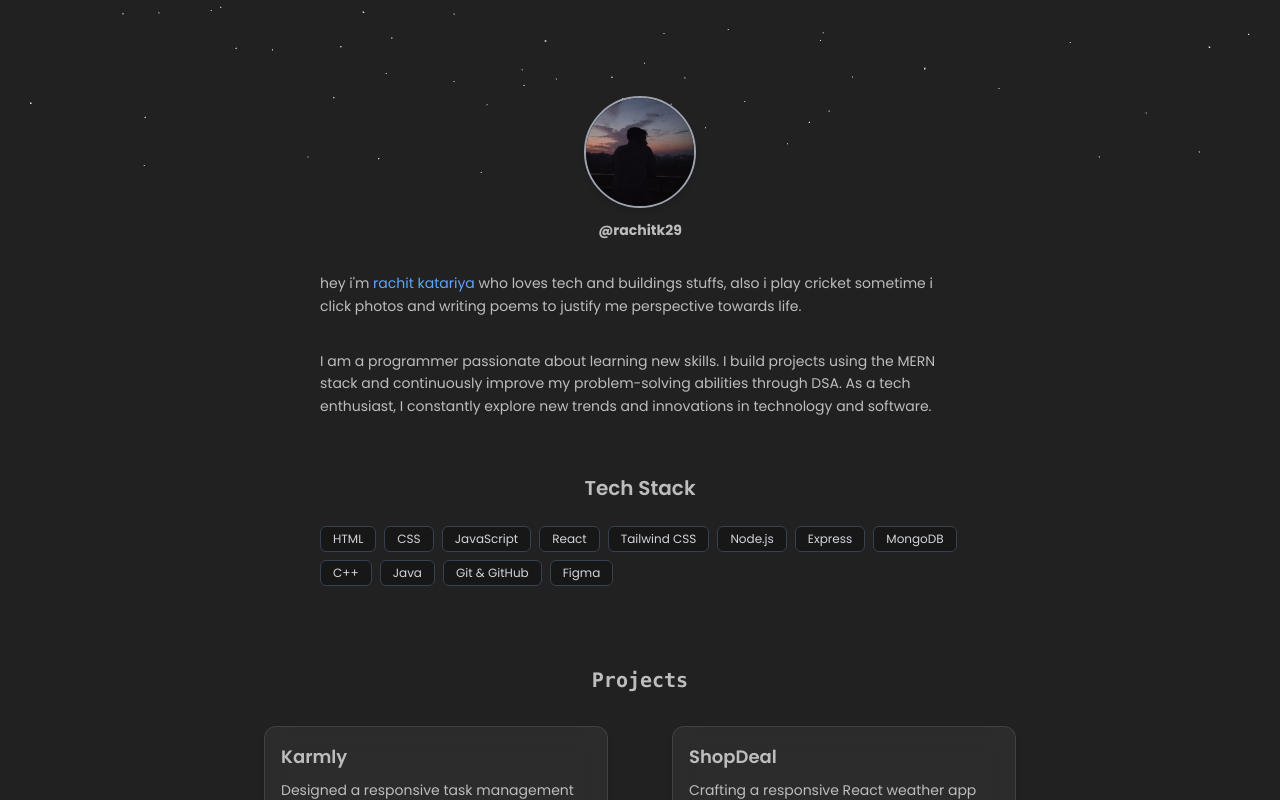
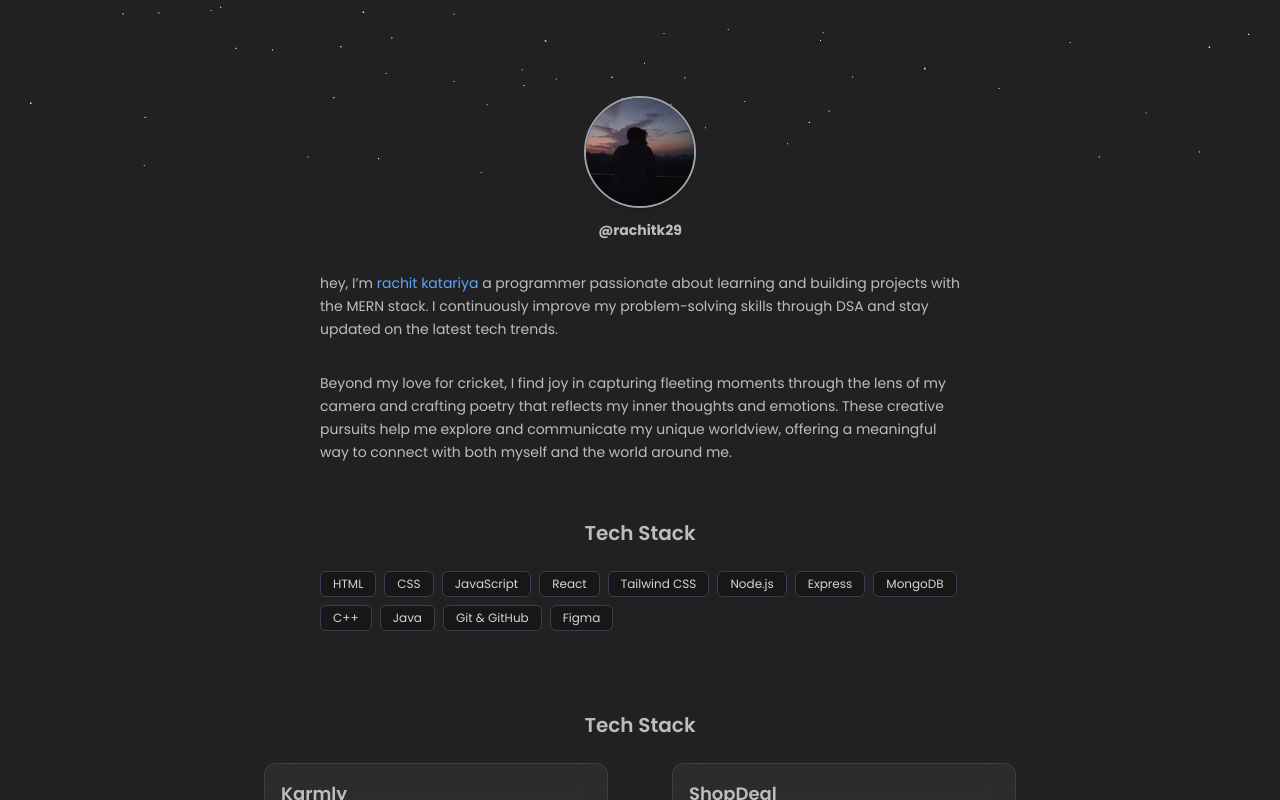
Before and after one commit to rachitk29/portfolio, a React (Vite) app: page / in a window 1280 px wide. Shown: the top 800 px of the page. Built offline with nearby package versions, Linux system fonts and the light colour scheme.

Commit message:
updating the portfolio with new design

```diff
--- a/src/components/Footer.jsx
+++ b/src/components/Footer.jsx
@@ -1,8 +1,9 @@
 import { FaGithub, FaLinkedin, FaTwitter, FaEnvelope } from 'react-icons/fa';
+import { SiLeetcode } from "react-icons/si";
 
 const Footer = () => {
   return (
-    <footer className="bg-black text-[#bdbdbd] text-center font-sans py-8">
+    <footer className="bg-black text-[#bdbdbd] text-center font-sans py-6 mb-8">
       <h2 className="text-xl font-semibold mb-4 text-center">Connect with me</h2>
 
 
@@ -28,6 +29,16 @@ const Footer = () => {
           <FaLinkedin />
         </a>
 
+          <a
+          href="https://leetcode.com/rachitk29"
+          target="_blank"
+          rel="noopener noreferrer"
+          aria-label="GitHub"
+          className="text-[#bdbdbd] hover:text-red-400 transition-colors relative z-10"
+        >
+          <SiLeetcode />
+        </a>
+
         <a
           href="https://x.com/rachitk29"
           target="_blank"
@@ -41,7 +52,7 @@ const Footer = () => {
         <a
           href="mailto:rachitkatariya1@gmail.com"
           aria-label="Email"
-          className="text-[#bdbdbd] hover:text-green-400 transition-colors relative z-10"
+          className="text-[#bdbdbd] hover:text-red-400 transition-colors relative z-10"
           rel="noopener noreferrer"
         >
           <FaEnvelope />
--- a/src/components/Hero.jsx
+++ b/src/components/Hero.jsx
@@ -37,12 +37,12 @@ const Hero = () => {
       <div className="flex flex-col items-start max-w-2xl px-4 text-left">
         {/* About Text */}
         <p className="text-sm leading-relaxed text-white mt-2 mb-6 cursor-pointer relative z-10">
-          hey i'm
+          hey, I’m
           <span className="text-blue-400 font-medium"> rachit katariya </span>
-          who loves tech and buildings stuffs, also i play cricket sometime i click photos and writing poems to justify me perspective towards life.
+          a programmer passionate about learning and building projects with the MERN stack. I continuously improve my problem-solving skills through DSA and stay updated on the latest tech trends.
         </p>
         <p className="text-sm leading-relaxed text-white mt-2 mb-6 cursor-pointer relative z-10">
-          I am a programmer passionate about learning new skills. I build projects using the MERN stack and continuously improve my problem-solving abilities through DSA. As a tech enthusiast, I constantly explore new trends and innovations in technology and software.
+          Beyond my love for cricket, I find joy in capturing fleeting moments through the lens of my camera and crafting poetry that reflects my inner thoughts and emotions. These creative pursuits help me explore and communicate my unique worldview, offering a meaningful way to connect with both myself and the world around me.
         </p>
 
         {/* Tech Stack */}
--- a/src/components/Projects.jsx
+++ b/src/components/Projects.jsx
@@ -26,7 +26,10 @@ const projects = [
 
 const Projects = () => (
   <>
-          <h2 className="text-xl font-semibold mb-8 text-center mt-2 sm:mt-2">Projects</h2>
+
+ <div className="mt-4 sm:mt-8 w-full font-sans">
+          <h2 className="text-xl font-semibold mb-6 text-center">Tech Stack</h2>
+  </div>
     <div
       onContextMenu={(e) => e.preventDefault()}
       className="grid grid-cols-1 sm:grid-cols-2 gap-16 max-w-3xl mx-auto px-2 bg-light-mode-bg dark:bg-dark-mode-bg min-h-auto mb-20 mt-2 font-sans cursor-pointer select-none"
@@ -61,7 +64,7 @@ const Projects = () => (
                 target="_blank"
                 rel="noopener noreferrer"
               >
-<FiExternalLink />
+                <FiExternalLink />
               </a>
             )}
           </div>
```
